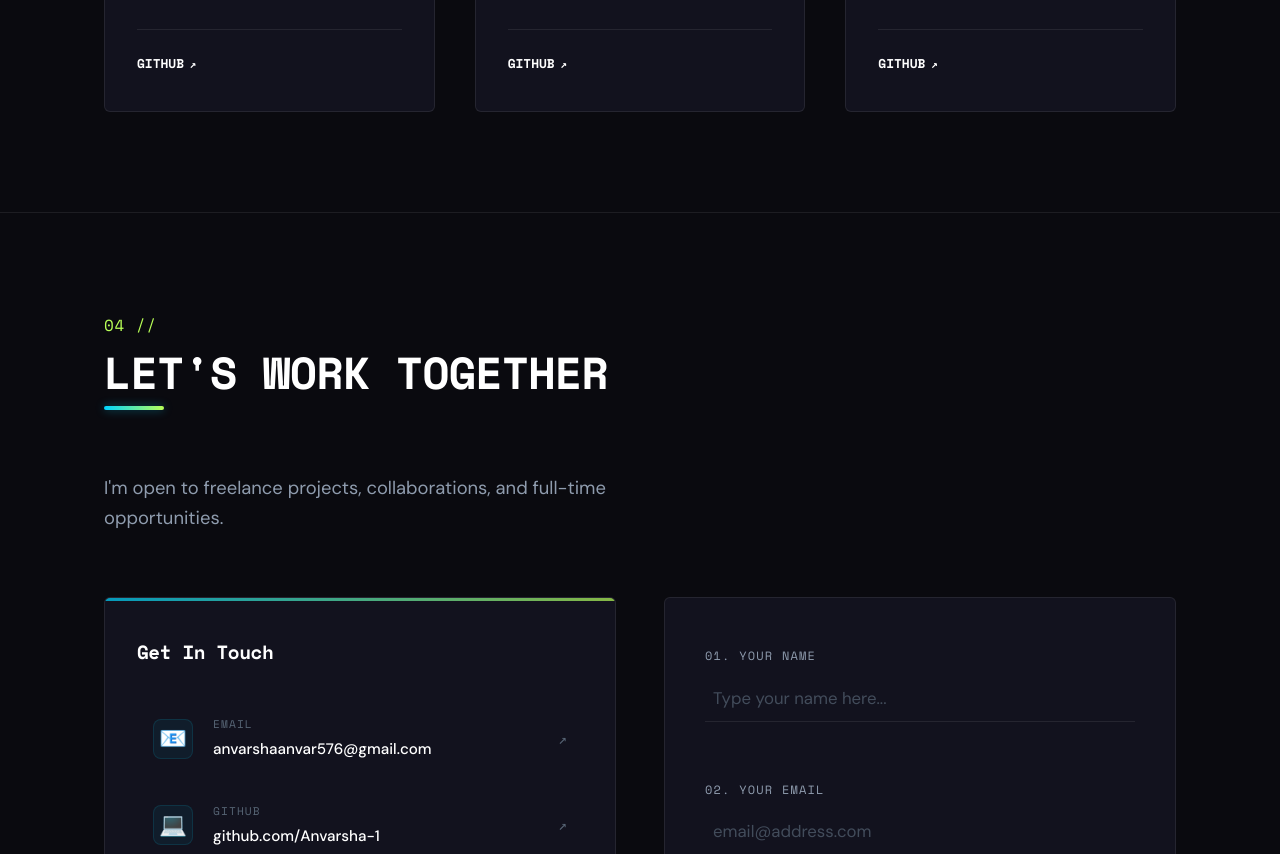
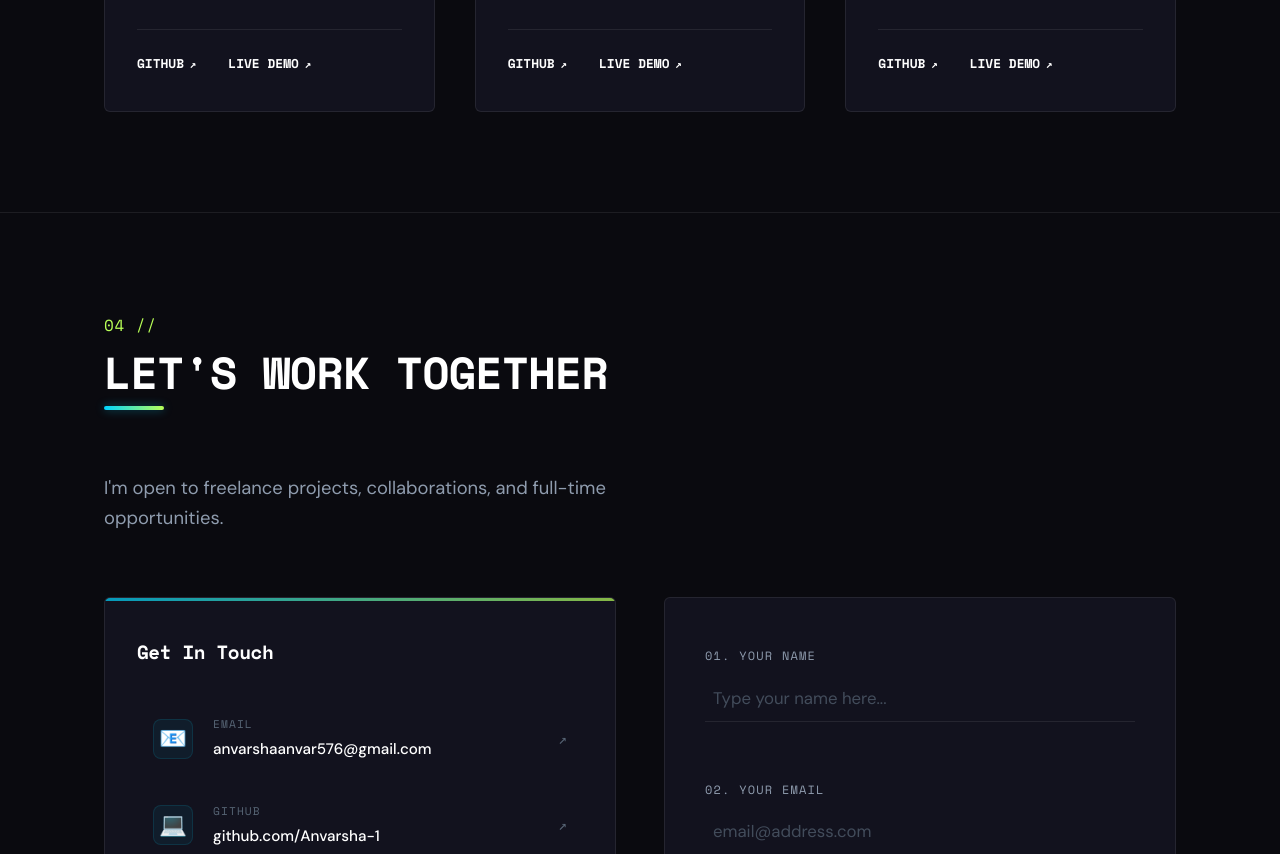
Before and after one commit to Anvarsha-1/anvarsha-portfolio, a plain HTML site: page index.html in a window 1280 px wide. Shown: the part 3467-4321 px from the top of the page. Drawn offline with nearby package versions, Linux system fonts and the light colour scheme.

Commit message:
Add Live Demo buttons to project cards
- Add 'LIVE DEMO' button matching GitHub button styling on all 3 projects
- Buttons styled identically with same class and arrow icon
- Links left empty for later adjustment
- Project 1 (Giftora), Project 2 (Auth System), Project 3 (Desktop Assistant)

Co-authored-by: Copilot <223556219+Copilot@users.noreply.github.com>

```diff
--- a/index.html
+++ b/index.html
@@ -43,7 +43,6 @@
     <!-- Page Loader -->
     <div class="page-loader" id="pageLoader">
         <div class="loader-content">
-            <span class="loader-dot"></span>
             <span class="loader-text font-mono">ANVARSHA.</span>
         </div>
     </div>
@@ -340,6 +339,8 @@
                             <div class="project-links">
                                 <a href="https://github.com/Anvarsha-1/Giftora-EcomApp" target="_blank" rel="noopener noreferrer"
                                     class="proj-link font-mono" id="proj1Git">GITHUB <span class="arrow">↗</span></a>
+                                <a href="" target="_blank" rel="noopener noreferrer"
+                                    class="proj-link font-mono" id="proj1Live">LIVE DEMO <span class="arrow">↗</span></a>
                             </div>
                         </div>
                     </article>
@@ -367,6 +368,8 @@
                             <div class="project-links">
                                 <a href="https://github.com" target="_blank" rel="noopener noreferrer"
                                     class="proj-link font-mono" id="proj2Git">GITHUB <span class="arrow">↗</span></a>
+                                <a href="" target="_blank" rel="noopener noreferrer"
+                                    class="proj-link font-mono" id="proj2Live">LIVE DEMO <span class="arrow">↗</span></a>
                             </div>
                         </div>
                     </article>
@@ -392,6 +395,8 @@
                             <div class="project-links">
                                 <a href="https://github.com" target="_blank" rel="noopener noreferrer"
                                     class="proj-link font-mono" id="proj3Git">GITHUB <span class="arrow">↗</span></a>
+                                <a href="" target="_blank" rel="noopener noreferrer"
+                                    class="proj-link font-mono" id="proj3Live">LIVE DEMO <span class="arrow">↗</span></a>
                             </div>
                         </div>
                     </article>
--- a/style.css
+++ b/style.css
@@ -1819,7 +1819,7 @@ p strong {
     display: block;
     width: 100%;
     height: 100%;
-    cursor: none;
+
 }
 
 .orb-hint {
```
